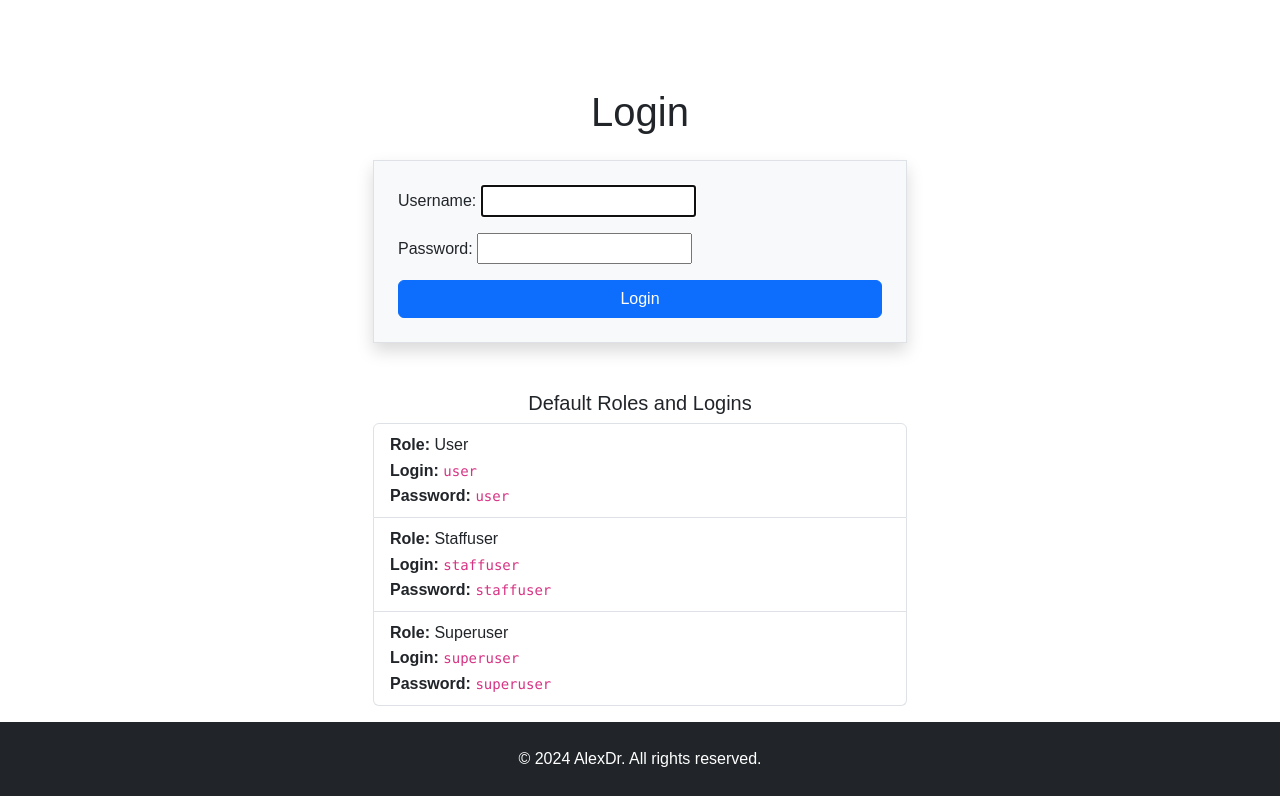
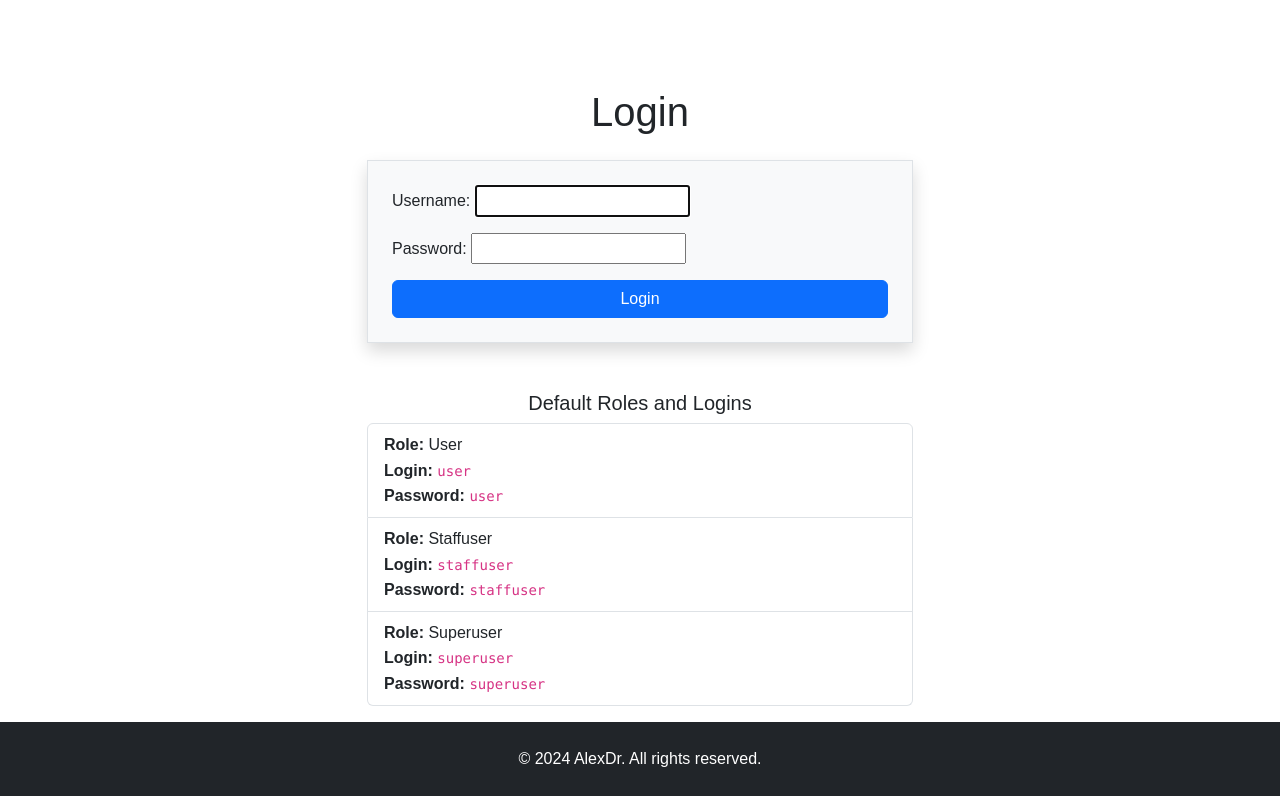
Before and after one commit to alexandruRobert1989/django-boilerplate, a Django app: page /login/ in a window 1280 px wide. Shown: the part 58-854 px from the top of the page. Run offline with Django 4.2, Linux system fonts and the light colour scheme; some libraries are stand-ins or nearby versions.

Commit message:
updated container

```diff
--- a/templates/base.html
+++ b/templates/base.html
@@ -30,7 +30,7 @@
 <body>
 {% include 'navbar.html' %}  <!-- Include the navbar -->
 
-<main class="container mt-4">
+<main class="mt-4">
     {% block content %}
     {% endblock %}
 </main>
```
